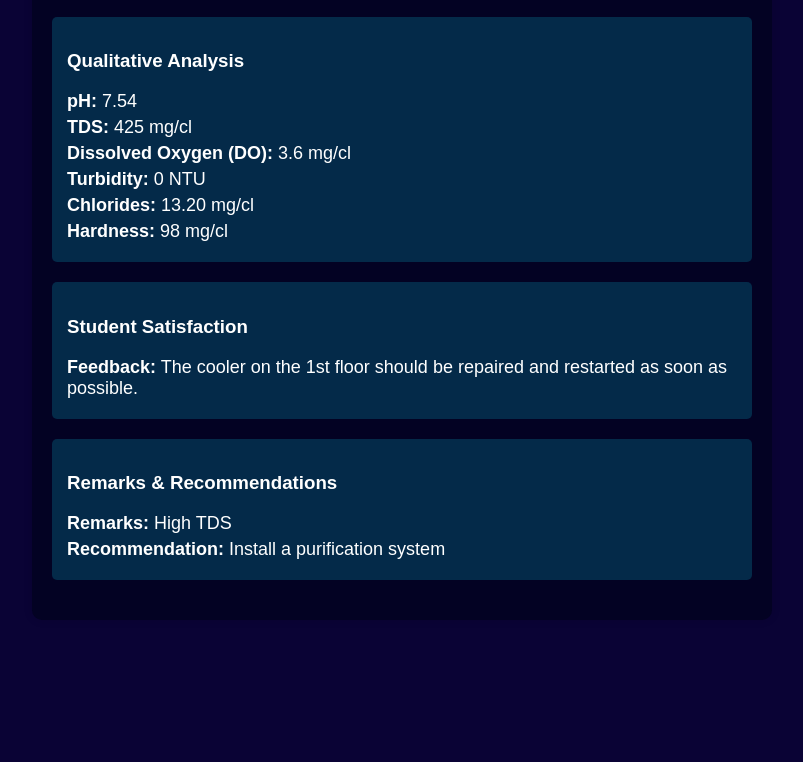
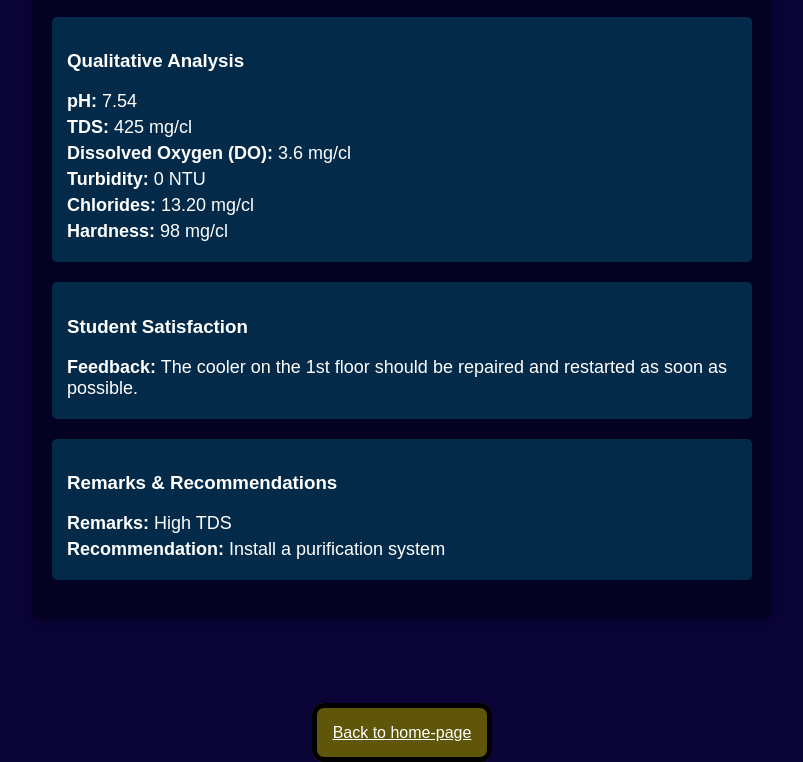
Before and after one commit to arg45-123/civil-dept-survey-report, a plain HTML site: page index.html in a window 1280 px wide. Shown: the part 624-1386 px from the top of the page, without its empty margins (238-1041 px from the left). Before the commit the page ends 1294 px from the top, so only its background shows below. Drawn offline with Linux system fonts and the light colour scheme.

Commit message:
Update index.html

```diff
--- a/index.html
+++ b/index.html
@@ -3,7 +3,7 @@
 <head>
     <meta charset="UTF-8">
     <meta name="viewport" content="width=device-width, initial-scale=1.0">
-    <title>Mechanical Department - Drinking Water Survey</title>
+    <title>Civil Department - Drinking Water Survey</title>
     <style>
         body {
             font-family: Arial, sans-serif;
@@ -45,6 +45,20 @@
             margin-top: 20px;
             font-size: 16px;
         }
+        .homebtn{
+            color: white;
+            padding: 1rem;
+
+            align-self: center;
+            background-color: rgb(96, 86, 9);
+            border-radius: 12px;
+            border: 5px solid black;
+
+        }
+        .homebtn:hover{
+            background-color: #007bff;
+        }
+
     </style>
 </head>
 <body>
@@ -95,6 +109,7 @@
             <p><a href="https://arg45-123.github.io/Drinking-water-survey-report/">Back to Full Report</a></p>
         </div> -->
     </div>
-
+<br> <br> <br>
+    <a href="https://arg45-123.github.io/frontpage/" class="homebtn">Back to home-page</a>
 </body>
 </html>
```
